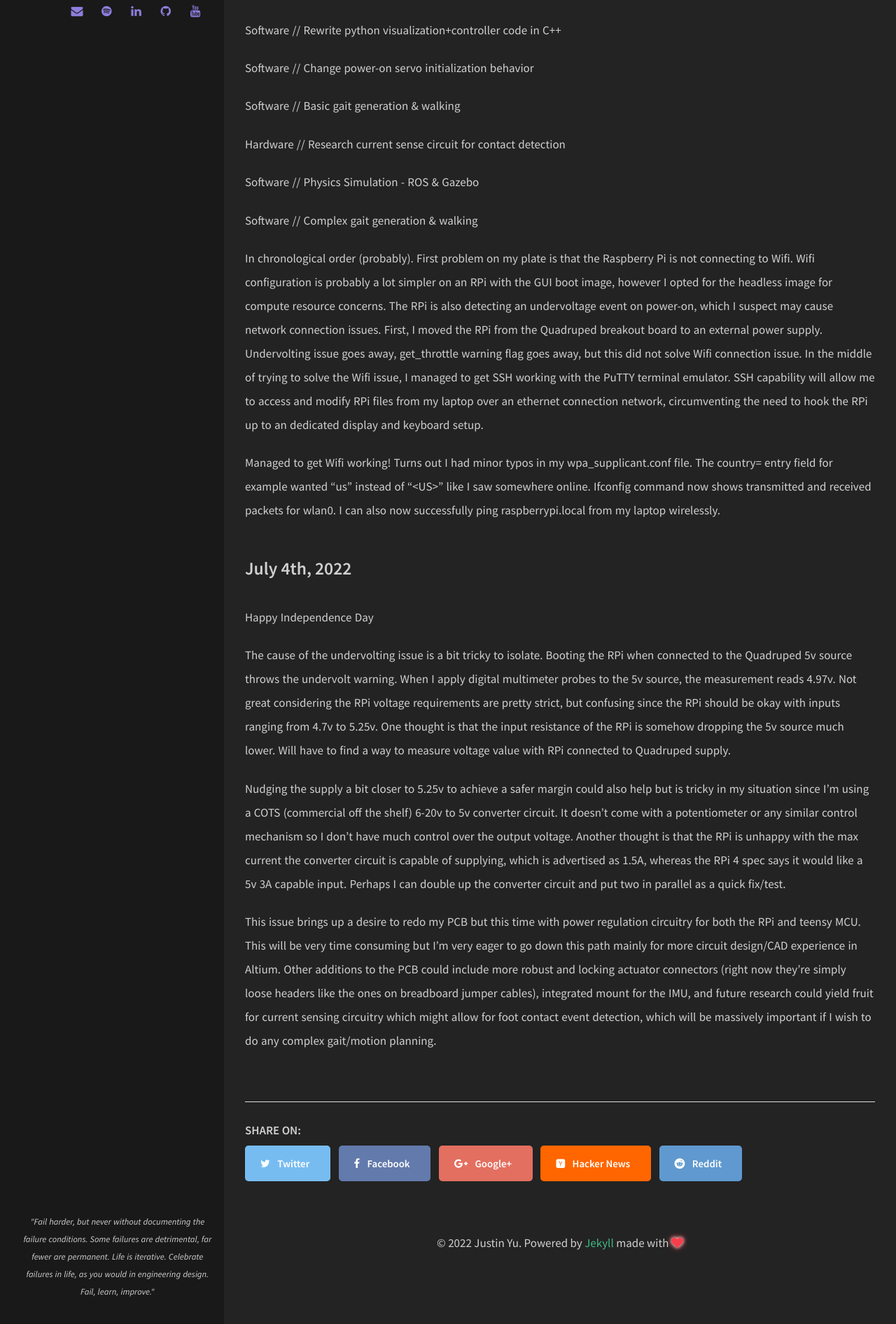
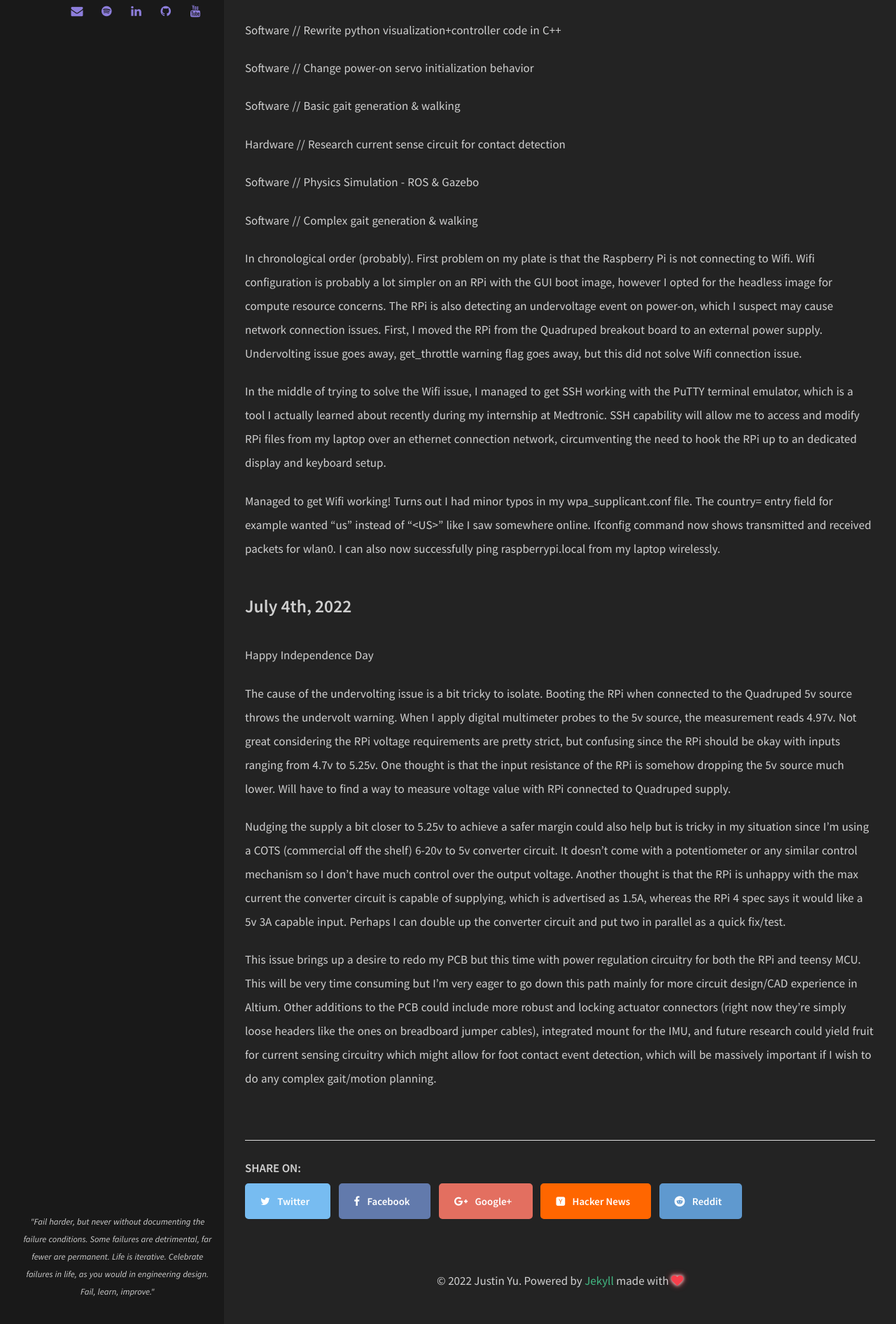
Before and after one commit to uynitsuj/uynitsuj.github.io, a Jekyll site: the page built from _posts/2022-07-03-quadruped-documentation.md, in a window 1280 px wide. Shown: the part 908-2800 px from the top of the page at 70% size. Built offline with Jekyll 4.4.1, drawn with Linux system fonts in a browser that asks for light colours.

Commit message:
Update 2022-07-03-quadruped-documentation.md

```diff
--- a/_posts/2022-07-03-quadruped-documentation.md
+++ b/_posts/2022-07-03-quadruped-documentation.md
@@ -32,7 +32,8 @@
 
 In chronological order (probably). First problem on my plate is that the Raspberry Pi is not connecting to Wifi. Wifi configuration is probably a lot simpler on an RPi with the GUI boot image, however I opted for the headless image for compute resource concerns. The RPi is also detecting an undervoltage event on power-on, which I suspect may cause network connection issues.
 First, I moved the RPi from the Quadruped breakout board to an external power supply. Undervolting issue goes away, get_throttle warning flag goes away, but this did not solve Wifi connection issue.
-In the middle of trying to solve the Wifi issue, I managed to get SSH working with the PuTTY terminal emulator. SSH capability will allow me to access and modify RPi files from my laptop over an ethernet connection network, circumventing the need to hook the RPi up to an dedicated display and keyboard setup.
+
+In the middle of trying to solve the Wifi issue, I managed to get SSH working with the PuTTY terminal emulator, which is a tool I actually learned about recently during my internship at Medtronic. SSH capability will allow me to access and modify RPi files from my laptop over an ethernet connection network, circumventing the need to hook the RPi up to an dedicated display and keyboard setup.
 
 Managed to get Wifi working! Turns out I had minor typos in my wpa_supplicant.conf file. The country= entry field for example wanted “us” instead of “\<US\>” like I saw somewhere online. Ifconfig command now shows transmitted and received packets for wlan0. I can also now successfully ping raspberrypi.local from my laptop wirelessly.
 
```
